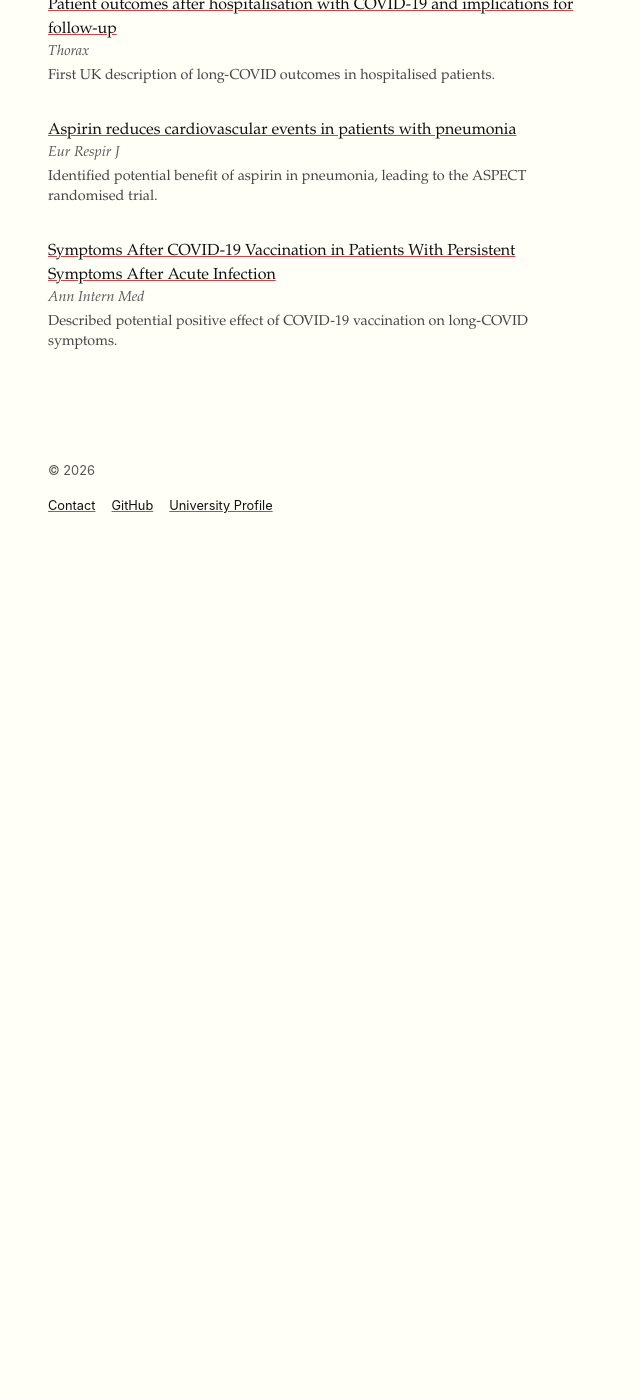
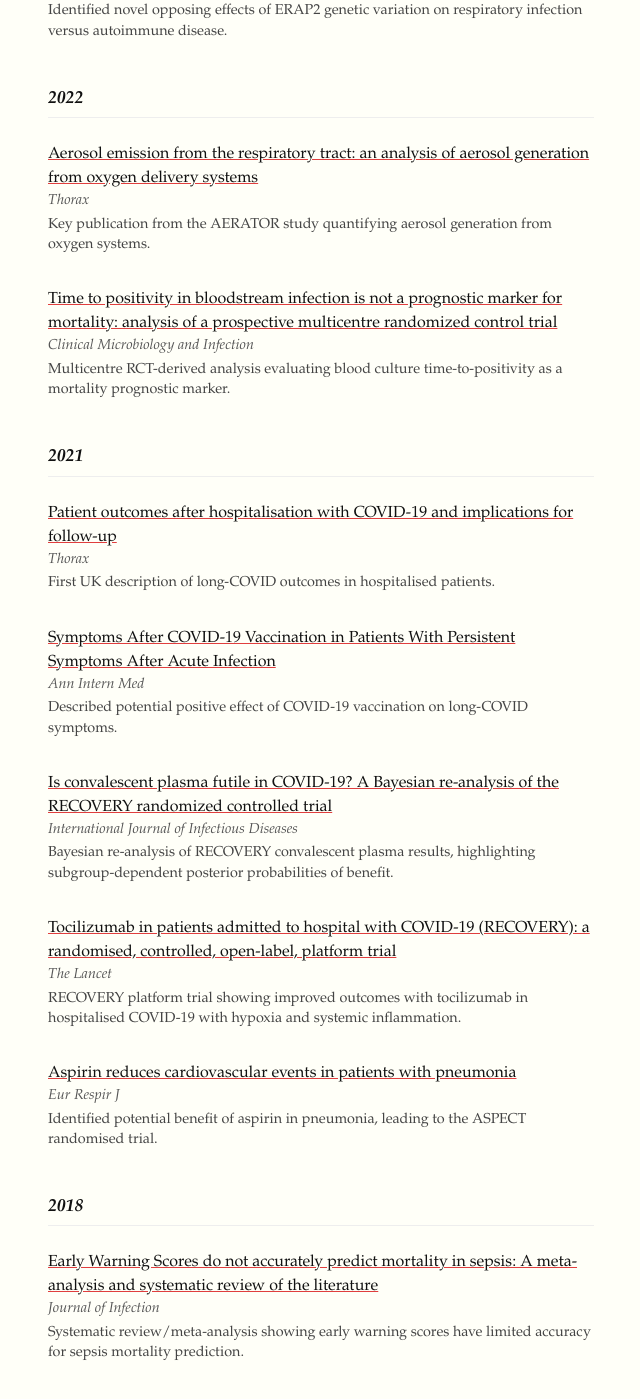
Before and after one commit to gushamilton/lab, a Jekyll site: the page built from research.md, in a window 1280 px wide and 1400 px high, scrolled down 2144 px. Shown: the whole window, without its empty margins (112-752 px from the left). Built offline with Jekyll 4.4.1, drawn with Linux system fonts in a browser that asks for light colours; before the commit the page ends 2723 px from its top, so only the background shows below that; some of the changed text lies outside the part shown.

Commit message:
Update content: publications, team join info, and extended about me

```diff
--- a/_data/publications.yml
+++ b/_data/publications.yml
@@ -4,7 +4,6 @@
   year: 2025
   url: https://doi.org/10.1093/cid/ciaf317
   description: "Methodological study exploring why IV analyses can generate biased estimates in observational antibiotic studies."
-
 
 - title: "Mendelian randomisation and infection: pitfalls and promises"
   venue: The Journal of Infectious Diseases
@@ -18,17 +17,23 @@
   url: https://doi.org/10.1007/s10654-025-01208-x
   description: "Technical evaluation of methods for detecting non-linear genetic effects in epidemiological data."
 
-- title: "Altered IL-6 signalling and risk of tuberculosis–Authors’ reply"
-  venue: The Lancet Microbe
-  year: 2025
-  url: https://doi.org/10.1016/S2666-5247(25)00001-2
-  description: "Correspondence discussing the implications of our findings on IL-6 signalling and tuberculosis risk."
-
 - title: "Genetic evidence supports trialling IL-6 inhibition in influenza"
   venue: Journal of Infection
   year: 2025
   url: https://doi.org/10.1016/j.jinf.2024.10.015
   description: "Genetic analysis supporting IL-6 inhibition as a potential therapy for severe influenza."
+
+- title: "The role of interleukin-6 signalling in pleural infection: observational and genetic analyses"
+  venue: EBioMedicine
+  year: 2025
+  url: https://doi.org/10.1016/j.ebiom.2025.105887
+  description: "Observational IL-6 profiling plus IL6R Mendelian randomisation supporting IL-6 inhibition as a therapeutic strategy in pleural infection."
+
+- title: "Sotrovimab versus usual care in patients admitted to hospital with COVID-19 (RECOVERY): a randomised, controlled, open-label, platform trial"
+  venue: The Lancet Infectious Diseases
+  year: 2026
+  url: https://doi.org/10.1016/S1473-3099(25)00361-5
+  description: "RECOVERY platform trial evaluating sotrovimab for hospitalised COVID-19."
 
 # Selected Previous Papers
 - title: "Altered IL-6 signalling and risk of tuberculosis: a multi-ancestry mendelian randomisation study"
@@ -49,6 +54,12 @@
   url: https://doi.org/10.1371/journal.pmed.1004174
   description: "Identified potential therapeutic benefit of IL-6 inhibition in sepsis using Mendelian randomisation."
 
+- title: "An observational and Mendelian randomisation study on iron status and sepsis"
+  venue: Scientific Reports
+  year: 2023
+  url: https://doi.org/10.1038/s41598-023-29641-6
+  description: "Combined observational analyses and Mendelian randomisation to assess iron status biomarkers and sepsis risk."
+
 - title: "Low levels of small HDL particles predict but do not influence risk of sepsis"
   venue: Critical Care
   year: 2023
@@ -67,11 +78,35 @@
   url: https://doi.org/10.1136/thoraxjnl-2021-217577
   description: "Key publication from the AERATOR study quantifying aerosol generation from oxygen systems."
 
+- title: "Time to positivity in bloodstream infection is not a prognostic marker for mortality: analysis of a prospective multicentre randomized control trial"
+  venue: Clinical Microbiology and Infection
+  year: 2022
+  url: https://doi.org/10.1016/j.cmi.2021.05.043
+  description: "Multicentre RCT-derived analysis evaluating blood culture time-to-positivity as a mortality prognostic marker."
+
 - title: "Patient outcomes after hospitalisation with COVID-19 and implications for follow-up"
   venue: Thorax
   year: 2021
   url: https://doi.org/10.1136/thoraxjnl-2020-216086
   description: "First UK description of long-COVID outcomes in hospitalised patients."
+
+- title: "Symptoms After COVID-19 Vaccination in Patients With Persistent Symptoms After Acute Infection"
+  venue: Ann Intern Med
+  year: 2021
+  url: https://doi.org/10.7326/M21-1976
+  description: "Described potential positive effect of COVID-19 vaccination on long-COVID symptoms."
+
+- title: "Is convalescent plasma futile in COVID-19? A Bayesian re-analysis of the RECOVERY randomized controlled trial"
+  venue: International Journal of Infectious Diseases
+  year: 2021
+  url: https://doi.org/10.1016/j.ijid.2021.06.034
+  description: "Bayesian re-analysis of RECOVERY convalescent plasma results, highlighting subgroup-dependent posterior probabilities of benefit."
+
+- title: "Tocilizumab in patients admitted to hospital with COVID-19 (RECOVERY): a randomised, controlled, open-label, platform trial"
+  venue: The Lancet
+  year: 2021
+  url: https://doi.org/10.1016/S0140-6736(21)00676-0
+  description: "RECOVERY platform trial showing improved outcomes with tocilizumab in hospitalised COVID-19 with hypoxia and systemic inflammation."
 
 - title: "Aspirin reduces cardiovascular events in patients with pneumonia"
   venue: Eur Respir J
@@ -79,8 +114,8 @@
   url: https://doi.org/10.1183/13993003.02795-2020
   description: "Identified potential benefit of aspirin in pneumonia, leading to the ASPECT randomised trial."
 
-- title: "Symptoms After COVID-19 Vaccination in Patients With Persistent Symptoms After Acute Infection"
-  venue: Ann Intern Med
-  year: 2021
-  url: https://doi.org/10.7326/M21-1976
-  description: "Described potential positive effect of COVID-19 vaccination on long-COVID symptoms."
+- title: "Early Warning Scores do not accurately predict mortality in sepsis: A meta-analysis and systematic review of the literature"
+  venue: Journal of Infection
+  year: 2018
+  url: https://doi.org/10.1016/j.jinf.2018.01.002
+  description: "Systematic review/meta-analysis showing early warning scores have limited accuracy for sepsis mortality prediction."
--- a/about.md
+++ b/about.md
@@ -3,11 +3,14 @@ layout: default
 title: About Me
 ---
 
-I live in Bristol with my wife and two children. I do my clinical work at North Bristol NHS Trust and University Hospitals Bristol and Weston NHS Foundation Trust.
-
+I live in Bristol with my wife and two children. I do my clinical work at North Bristol NHS Trust and University Hospitals Bristol and Weston NHS Foundation Trust, where I consult on the microbiology service (and occasionally do a bit of ID)
 
 
 <span class="marginnote"><strong>Personal interests</strong><br>Sports, coffee, and arguing about p-values.</span>
 
 ### Background
 I originally trained in Sheffield for medicine, did my foundation training in Bristol, and did academic training in infection in Bristol. I spent 6 months in New Zealand (Dunedin) doing ED, and a few months in Malawi doing general medicine.
+
+My PhD was at the University of Bristol under [Nic Timpson](https://www.bristol.ac.uk/people/person/Nicholas-Timpson-cb33193a-0edb-46a8-a06f-7532cf9ee874/) FMedSciand [Peter Ghazal](https://www.cardiff.ac.uk/obituaries/obituary/professor-peter-ghazal-obe-fmedsci) FMedSci, where I worked on the genetics of infection susceptibility and severity. At the same time, [David Arnold](https://www.bristol.ac.uk/people/person/David-Arnold-96151b1d-229d-442e-912f-68412122b46a/) and I spent a lot of time developing a respiraroty infection interest that has led to a number of RCTs in pneumonia [ASPECT, n >3000 and counting] and pleural infection. Dave has done all of the work for this.
+
+My post-doctoral time has been supervised by [George Davey Smith FRS](https://www.mrcieu.ac.uk/people/george-davey-smith/) at the MRC Integrative Epidemiology Unit, but I've worked closely with lots of people, including [Alex Mentzer](https://www.chg.ox.ac.uk/people/alex-mentzer) at Oxford, [Guillaume Butler-Laporte](https://www.mcgill.ca/medicine/faculty-profiles/guillaume-butler-laporte) at McGill/Oxford, [Gabrielle Pollara](https://www.ucl.ac.uk/medicine/medicine/people/gabrielle-pollara) at UCL, and a bunch of other folk.
```
